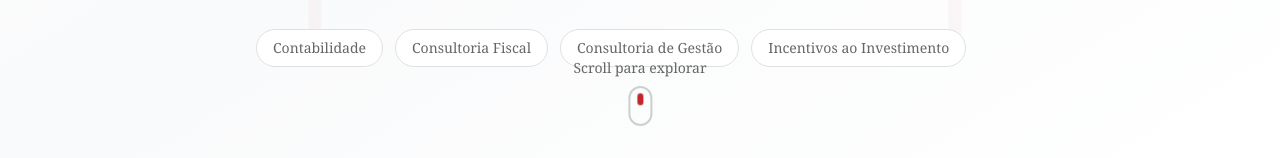
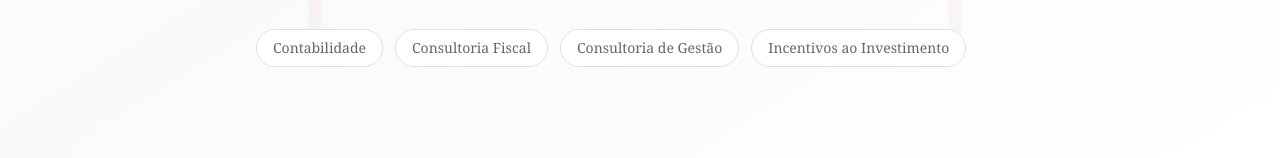
Before and after one commit to joaomiranda00/bcaccounting.pt, a Next.js app: page / in a window 1280 px wide. Shown: the part 642-800 px from the top of the page. Built offline with nearby package versions, Linux system fonts and the light colour scheme; no server answers.

Commit message:
remoção do scroll para explorar

```diff
--- a/src/views/Home.tsx
+++ b/src/views/Home.tsx
@@ -156,14 +156,6 @@ const HeroSection = () => {
               </Link>
             ))}
           </div>
-        </div>
-      </div>
-
-      {/* Scroll Indicator */}
-      <div className="absolute bottom-8 left-1/2 -translate-x-1/2 flex flex-col items-center gap-2 text-[#666]">
-        <span className="text-sm">Scroll para explorar</span>
-        <div className="w-6 h-10 border-2 border-[#666]/30 rounded-full flex justify-center pt-2">
-          <div className="w-1.5 h-3 bg-[#C1272D] rounded-full animate-bounce" />
         </div>
       </div>
     </section>
```
